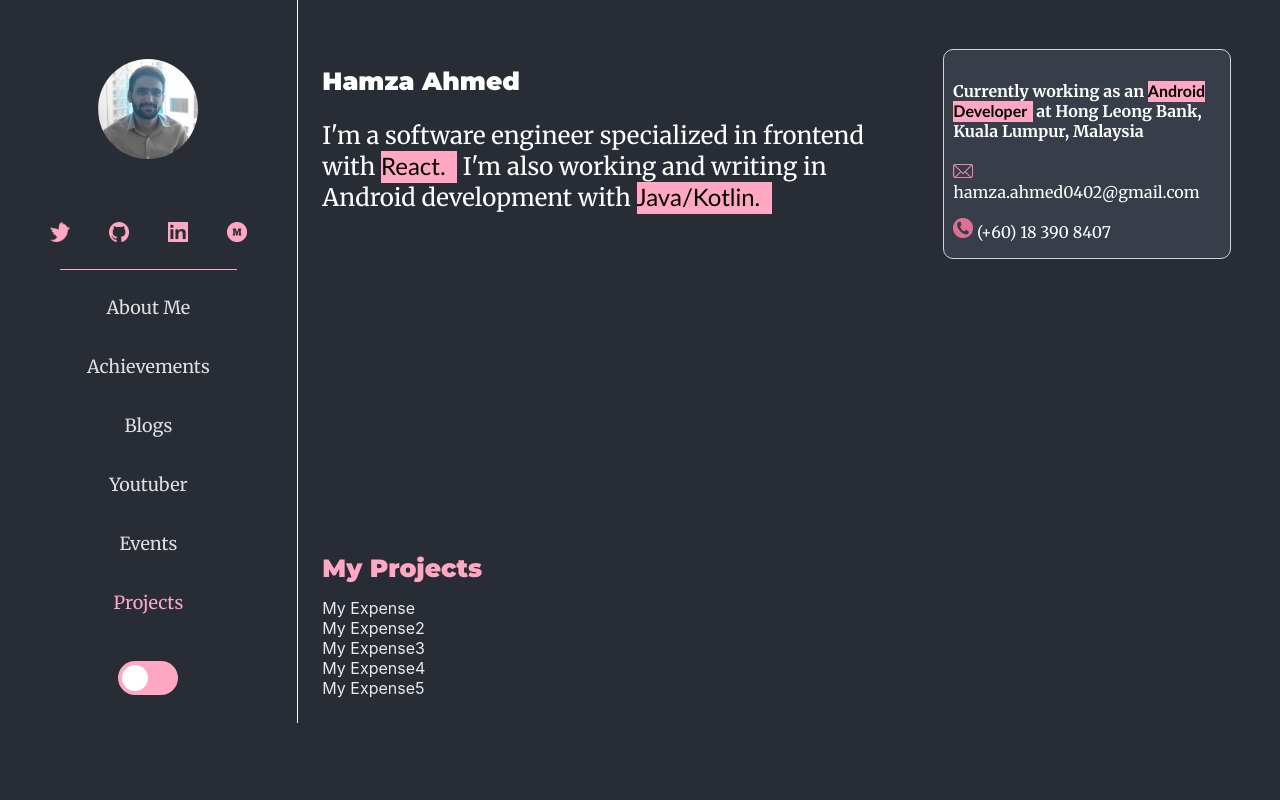
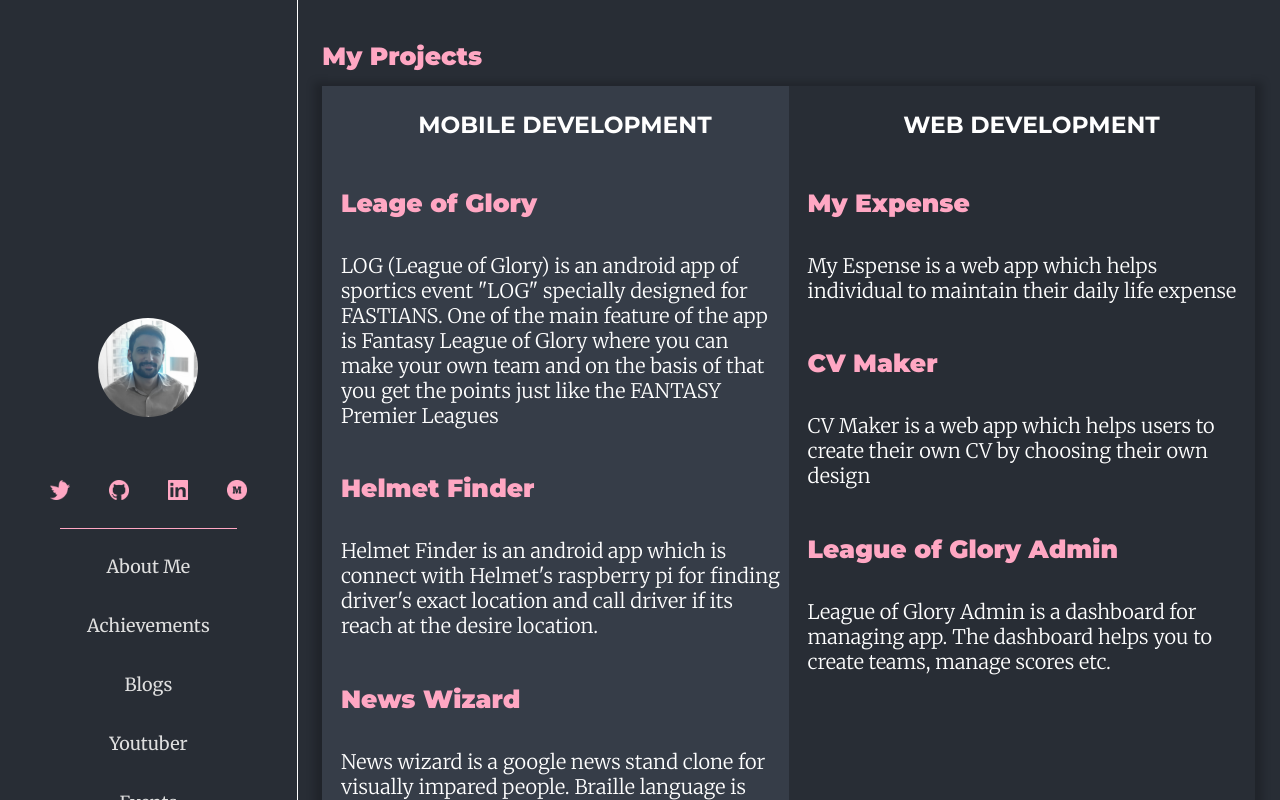
Before and after one commit to Hamzaahmed95/My-Resume, a React (Create React App) app: page / in a window 1280 px wide. Both pictures are taken after a click on the element "Projects". Shown: the top 800 px of the page. Built offline with nearby package versions, Linux system fonts and the light colour scheme.

Commit message:
added projects

```diff
--- a/src/Components/Features/Projects/Projects.css
+++ b/src/Components/Features/Projects/Projects.css
@@ -0,0 +1,25 @@
+
+.container {
+    display: flex;
+    justify-content: space-between;
+    flex-wrap: wrap;
+
+    box-shadow: 0 4px 8px 8px rgba(0,0,0,0.2);
+    transition: 0.3s;
+  }
+
+  .child {
+    display: inline-block;
+    font-family: Montserrat, sans-serif;
+    font-size: 20px;
+    color: #FFF;
+   padding-left: 2%;
+
+    flex: 1;
+  }
+  .child:first-child {
+    background: #363D48;
+  }
+  .child:second-child {
+    background: #282D35;
+  }
--- a/src/Components/Features/Projects/Projects.js
+++ b/src/Components/Features/Projects/Projects.js
@@ -2,55 +2,114 @@ import React from 'react'
 import './Projects.css'
 import 'typeface-montserrat'
 import 'typeface-merriweather'
-import projects_data from '../../../DummyData/projects_data.json'
+import { Event_Main_Heading, Blog_1_URL, Blog_2_URL, Blog_3_URL, Blog_4_URL, Blog_5_URL, Event_1_Heading, Event_2_Heading, Event_3_Heading, Event_4_Heading, Blog_4_Heading, Blog_5_Heading } from '../../../Utils/Constants'
+
+import mobile_projects from '../../../DummyData/mobile_projects.json'
+import web_projects from '../../../DummyData/web_projects.json'
 
 export const Projects = (props) => {
     const toggle = props.toggle
 
-    const data = projects_data
+    const mobile_data = mobile_projects
+    const web_data = web_projects
     let subgraphStyle = {
-        color:'#ffffff',
-        fontFamily:'Merriweather, Georgia, serif',
-        fontSize:'16',
-        fontWeight:'40'
+        color: '#ffffff',
+        fontFamily: 'Merriweather, Georgia, serif',
+        fontSize: '16',
+        fontWeight: '400'
+    }
+    let first_child = {
+        backgroundColor: '#363D48'
+    }
+    let second_child = {
+        backgroundColor: '#282D35'
     }
     let name2Style = {
-        color:'#ffffff',
+        color: '#ffffff',
         fontFamily: 'Montserrat, sans-serif',
-        fontWeight:'900'
+        fontWeight: '900'
     }
-    if(toggle){
+    if (toggle) {
 
         subgraphStyle = {
-            color:'#000000',
-            fontFamily:'Merriweather, Georgia, serif',
-            fontSize:'16',
-            fontWeight:'40'
+            color: '#000000',
+            fontFamily: 'Merriweather, Georgia, serif',
+            fontSize: '16',
+            fontWeight: '40'
         }
         name2Style = {
-            color:'#D33668',
-            fontFamily:'Montserrat, sans-serif',
-            fontWeight:'900'
+            color: '#D33668',
+            fontFamily: 'Montserrat, sans-serif',
+            fontWeight: '900'
         }
-    }else{
+        first_child = {
+            backgroundColor: '#FDFAE0',
+            color: '#000000'
+        }
+        second_child = {
+            color: '#000000',
+            backgroundColor: '#ffffff'
+        }
+    } else {
         subgraphStyle = {
-            color:'#ffffff',
-            fontFamily:'Merriweather, Georgia, serif',
-            fontSize:'16',
-            fontWeight:'40'
+            color: '#ffffff',
+            fontFamily: 'Merriweather, Georgia, serif',
+            fontSize: '16',
+            fontWeight: '40'
         }
         name2Style = {
-            color:'#FFA7C3',
-            fontFamily:'Montserrat, sans-serif',
-            fontWeight:'900'
+            color: '#FFA7C3',
+            fontFamily: 'Montserrat, sans-serif',
+            fontWeight: '900'
         }
+        first_child = {
+            backgroundColor: '#363D48',
+            color: '#ffffff'
+        }
+        second_child = {
+            backgroundColor: '#282D35',
+            color: '#ffffff'
+        }
+
     }
     return (
         <div className="Projects">
-          <div className="v2"><h1 style={name2Style} className="name2">My Projects</h1></div>
-          {data.data.map(datas =>{
-            return <div>{datas.name}</div>
-          })}
+
+            <div className="v2"><h1 style={name2Style} className="name2">My Projects</h1></div>
+
+            <div className="container">
+                <div style = {first_child} className="child">
+                    <h3 align="center"> MOBILE DEVELOPMENT</h3>
+                    <div className="mobile">
+                        {mobile_data.data.map(datas => {
+                            return (
+                                <div className="eventPieces">
+                                    <div className="event1">
+                                        <div className="v2"><h1 style={name2Style} className="name2">{datas.name}</h1></div>
+                                        <p style={subgraphStyle} className="event_headings">{datas.details}</p>
+                                    </div>
+                                </div>
+                            )
+                        })}
+
+                    </div>
+                </div>
+                <div  style = {second_child} className="child">
+                    <h3 align="center"> WEB DEVELOPMENT</h3>
+                    <div className="web">
+                        {web_data.data.map(datas => {
+                            return (
+                                <div className="eventPieces">
+                                    <div className="event1">
+                                        <div className="v2"><h1 style={name2Style} className="name2">{datas.name}</h1></div>
+                                        <p style={subgraphStyle} className="event_headings">{datas.details}</p>
+                                    </div>
+                                </div>
+                            )
+                        })}
+                    </div>
+                </div>
+            </div>
         </div>
     )
 }
--- a/src/Components/MainComponent/MainComponent.js
+++ b/src/Components/MainComponent/MainComponent.js
@@ -16,12 +16,15 @@ export const MainComponent = (props) => {
 
     return (
         <div className="Intro">
-            <Introduction toggle={toggle} />
+
 
             {props.about_me ?
-                <div className="Projects">
-                    <AboutMe toggle={toggle} />
-                </div> : ''}
+                <div>
+                    <Introduction toggle={toggle} />
+                    <div className="Projects">
+                        <AboutMe toggle={toggle} />
+                    </div>
+                    </div> : ''}
             <div className="for_width">
                 {props.achievements ?
                     <div className="Achievements">
--- /dev/null
+++ b/src/DummyData/mobile_projects.json
@@ -0,0 +1,34 @@
+{
+    "data": [
+        {
+            "name": "Leage of Glory",
+            "picture": "picture_url",
+            "domain": "Android",
+            "details": "LOG (League of Glory) is an android app of sportics event \"LOG\" specially designed for FASTIANS. One of the main feature of the app is Fantasy League of Glory where you can make your own team and on the basis of that you get the points just like the FANTASY Premier Leagues"
+        },
+        {
+            "name": "Helmet Finder",
+            "picture": "picture_url",
+            "domain": "Android",
+            "details": "Helmet Finder is an android app which is connect with Helmet's raspberry pi for finding driver's exact location and call driver if its reach at the desire location."
+        },
+        {
+            "name": "News Wizard",
+            "picture": "picture_url",
+            "domain": "Android",
+            "details": "News wizard is a google news stand clone for visually impared people. Braille language is used to communicate."
+        },
+        {
+            "name": "Go Nets",
+            "picture": "picture_url",
+            "domain": "Android",
+            "details": "Go Nets is an android app which helps cricket lovers to find net session near by their places. Each can host net practise session also"
+        },
+        {
+            "name": "Teacher Studio",
+            "picture": "picture_url",
+            "domain": "Android",
+            "details": "Teacher Studio is an android app for teachers to maintain class activities and work and can check class assignment"
+        }
+    ]
+}
--- a/src/DummyData/projects_data.json
+++ /dev/null
@@ -1,36 +0,0 @@
-{
-    "data": [
-        {
-            "name": "My Expense",
-            "picture":  "picture_url",
-            "domain":   "Android",
-            "details":"This is my Expense App"
-        },
-        {
-            "name": "My Expense2",
-            "picture":  "picture_url",
-            "domain":   "Android",
-            "details":"This is my Expense App"
-        },
-        {
-            "name": "My Expense3",
-            "picture":  "picture_url",
-            "domain":   "Android",
-            "details":"This is my Expense App"
-        },
-        {
-            "name": "My Expense4",
-            "picture":  "picture_url",
-            "domain":   "Android",
-            "details":"This is my Expense App"
-        },
-        {
-            "name": "My Expense5",
-            "picture":  "picture_url",
-            "domain":   "Android",
-            "details":"This is my Expense App"
-        }
-    ]
-
-
-}
--- /dev/null
+++ b/src/DummyData/web_projects.json
@@ -0,0 +1,22 @@
+{
+    "data": [
+        {
+            "name": "My Expense",
+            "picture": "picture_url",
+            "domain": "Android",
+            "details": "My Espense is a web app which helps individual to maintain their daily life expense"
+        },
+        {
+            "name": "CV Maker",
+            "picture": "picture_url",
+            "domain": "Android",
+            "details": "CV Maker is a web app which helps users to create their own CV by choosing their own design"
+        },
+        {
+            "name": "League of Glory Admin",
+            "picture": "picture_url",
+            "domain": "Android",
+            "details": "League of Glory Admin is a dashboard for managing app. The dashboard helps you to create teams, manage scores etc. "
+        }
+    ]
+}
```
